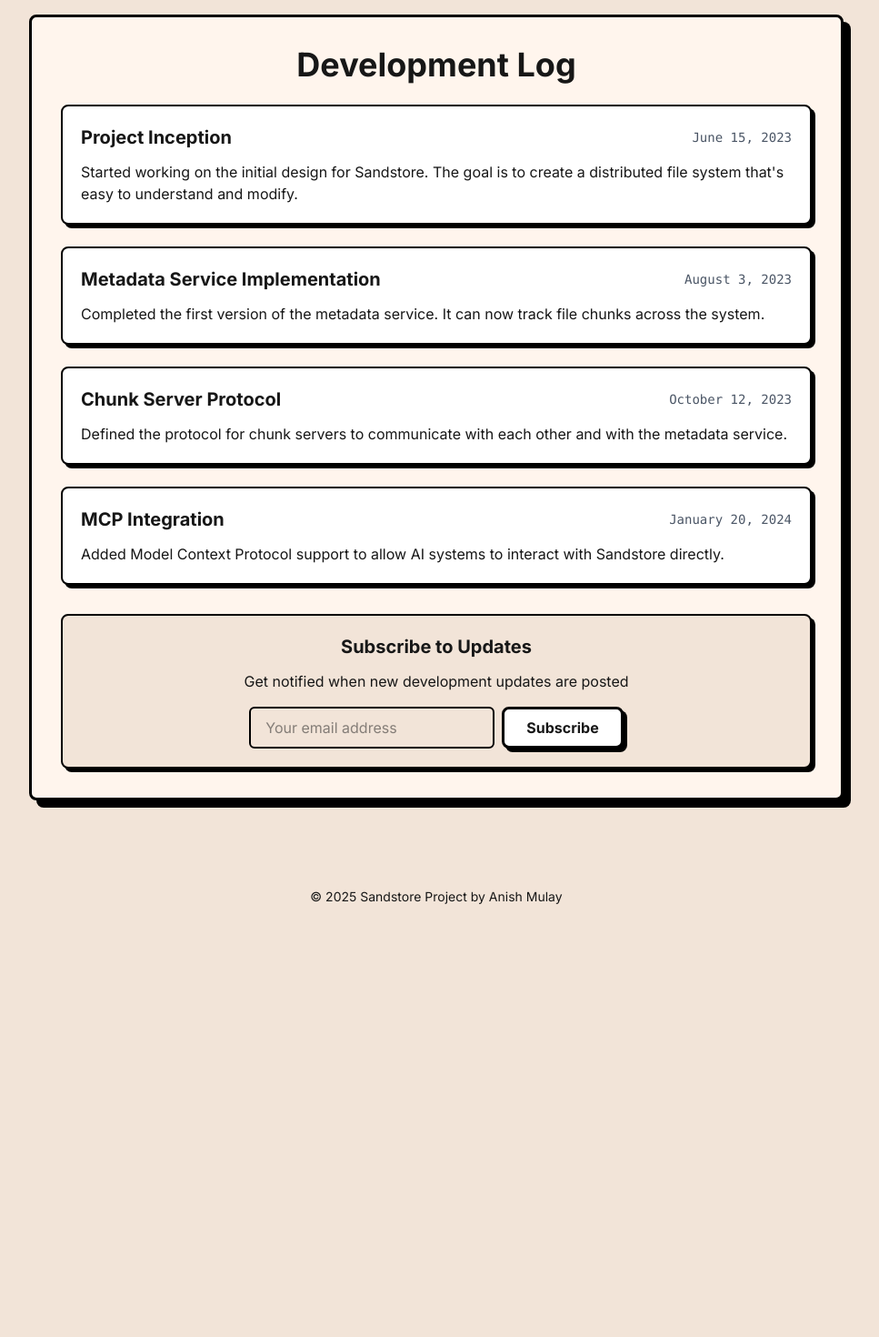
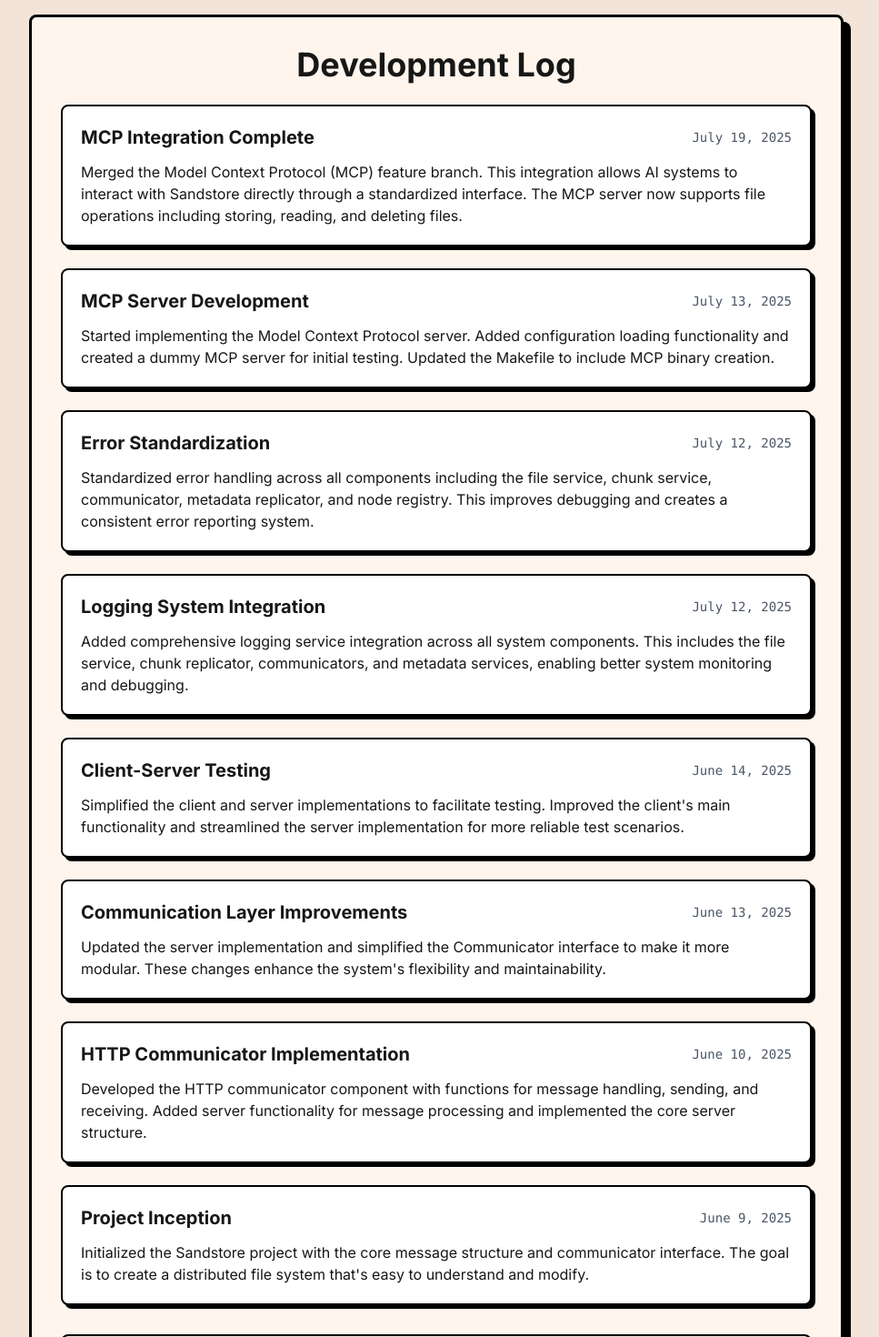
Before and after one commit to AnishMulay/sandstore-website, a Next.js app: page /devlog in a window 1280 px wide. Shown: the part 80-1550 px from the top of the page at 91% size, without its empty margins (160-1127 px from the left). Before the commit the page ends 1124 px from the top, so only its background shows below. Built offline with nearby package versions, Linux system fonts and the light colour scheme.

Commit message:
updated dev log page

```diff
--- a/src/pages/devlog.tsx
+++ b/src/pages/devlog.tsx
@@ -2,27 +2,47 @@ import Layout from "../components/Layout";
 import Head from "next/head";
 
 export default function Devlog() {
-  // Sample devlog entries
+  // Development log entries from the project's git history
   const devlogEntries = [
     {
-      date: "June 15, 2023",
-      title: "Project Inception",
-      content: "Started working on the initial design for Sandstore. The goal is to create a distributed file system that's easy to understand and modify."
+      date: "July 19, 2025",
+      title: "MCP Integration Complete",
+      content: "Merged the Model Context Protocol (MCP) feature branch. This integration allows AI systems to interact with Sandstore directly through a standardized interface. The MCP server now supports file operations including storing, reading, and deleting files."
     },
     {
-      date: "August 3, 2023",
-      title: "Metadata Service Implementation",
-      content: "Completed the first version of the metadata service. It can now track file chunks across the system."
+      date: "July 13, 2025",
+      title: "MCP Server Development",
+      content: "Started implementing the Model Context Protocol server. Added configuration loading functionality and created a dummy MCP server for initial testing. Updated the Makefile to include MCP binary creation."
     },
     {
-      date: "October 12, 2023",
-      title: "Chunk Server Protocol",
-      content: "Defined the protocol for chunk servers to communicate with each other and with the metadata service."
+      date: "July 12, 2025",
+      title: "Error Standardization",
+      content: "Standardized error handling across all components including the file service, chunk service, communicator, metadata replicator, and node registry. This improves debugging and creates a consistent error reporting system."
     },
     {
-      date: "January 20, 2024",
-      title: "MCP Integration",
-      content: "Added Model Context Protocol support to allow AI systems to interact with Sandstore directly."
+      date: "July 12, 2025",
+      title: "Logging System Integration",
+      content: "Added comprehensive logging service integration across all system components. This includes the file service, chunk replicator, communicators, and metadata services, enabling better system monitoring and debugging."
+    },
+    {
+      date: "June 14, 2025",
+      title: "Client-Server Testing",
+      content: "Simplified the client and server implementations to facilitate testing. Improved the client's main functionality and streamlined the server implementation for more reliable test scenarios."
+    },
+    {
+      date: "June 13, 2025",
+      title: "Communication Layer Improvements",
+      content: "Updated the server implementation and simplified the Communicator interface to make it more modular. These changes enhance the system's flexibility and maintainability."
+    },
+    {
+      date: "June 10, 2025",
+      title: "HTTP Communicator Implementation",
+      content: "Developed the HTTP communicator component with functions for message handling, sending, and receiving. Added server functionality for message processing and implemented the core server structure."
+    },
+    {
+      date: "June 9, 2025",
+      title: "Project Inception",
+      content: "Initialized the Sandstore project with the core message structure and communicator interface. The goal is to create a distributed file system that's easy to understand and modify."
     }
   ];
 
```
